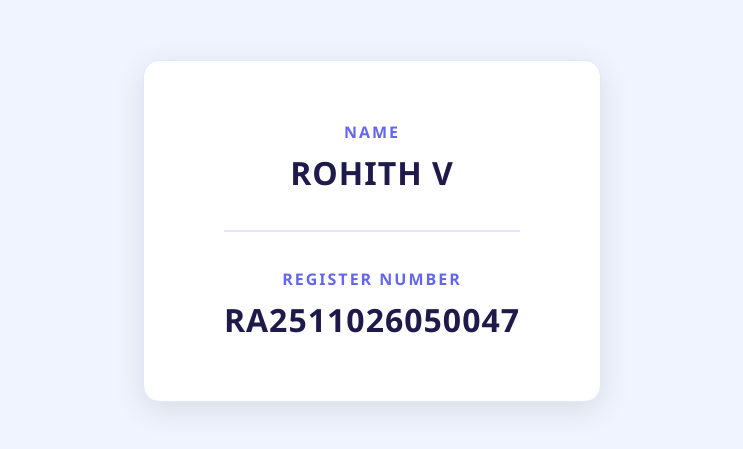
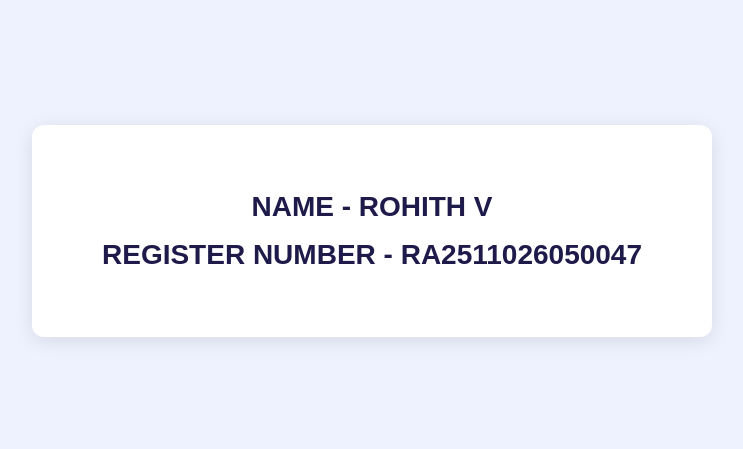
Before and after one commit to vrohith216-bit/chiral-analyzer, a plain HTML site: page rohith_info.html in a window 1280 px wide. Shown: the part 169-618 px from the top of the page, without its empty margins (268-1011 px from the left). Drawn offline with Linux system fonts and the light colour scheme.

Commit message:
Refactor rohith_info.html for styling and structure

```diff
--- a/rohith_info.html
+++ b/rohith_info.html
@@ -5,70 +5,37 @@
   <meta name="viewport" content="width=device-width, initial-scale=1.0" />
   <title>Rohith V</title>
   <style>
-    * {
+    body {
       margin: 0;
-      padding: 0;
-      box-sizing: border-box;
-    }
-
-    body {
       min-height: 100vh;
       display: flex;
       align-items: center;
       justify-content: center;
-      background-color: #f0f4ff;
-      font-family: 'Segoe UI', Arial, sans-serif;
+      background-color: #eef2ff;
+      font-family: Arial, sans-serif;
     }
 
-    .card {
+    .box {
       background: #ffffff;
-      border-radius: 16px;
-      padding: 60px 80px;
+      border-radius: 12px;
+      padding: 50px 70px;
       text-align: center;
-      box-shadow: 0 8px 32px rgba(0, 0, 0, 0.10);
-      border: 1px solid #e0e7ff;
+      box-shadow: 0 4px 20px rgba(0, 0, 0, 0.1);
     }
 
-    .label {
-      font-size: 1rem;
-      font-weight: 600;
-      color: #6366f1;
-      text-transform: uppercase;
-      letter-spacing: 2px;
-      margin-bottom: 8px;
-    }
-
-    .value {
-      font-size: 2rem;
-      font-weight: 800;
+    p {
+      font-size: 28px;
+      font-weight: bold;
       color: #1e1b4b;
-      margin-bottom: 36px;
-      letter-spacing: 1px;
-    }
-
-    .value:last-child {
-      margin-bottom: 0;
-    }
-
-    hr {
-      border: none;
-      border-top: 2px solid #e0e7ff;
-      margin: 20px 0 36px 0;
+      margin: 16px 0;
     }
   </style>
 </head>
 <body>
 
-  <div class="card">
-
-    <div class="label">Name</div>
-    <div class="value">ROHITH V</div>
-
-    <hr />
-
-    <div class="label">Register Number</div>
-    <div class="value">RA2511026050047</div>
-
+  <div class="box">
+    <p>NAME - ROHITH V</p>
+    <p>REGISTER NUMBER - RA2511026050047</p>
   </div>
 
 </body>
```
